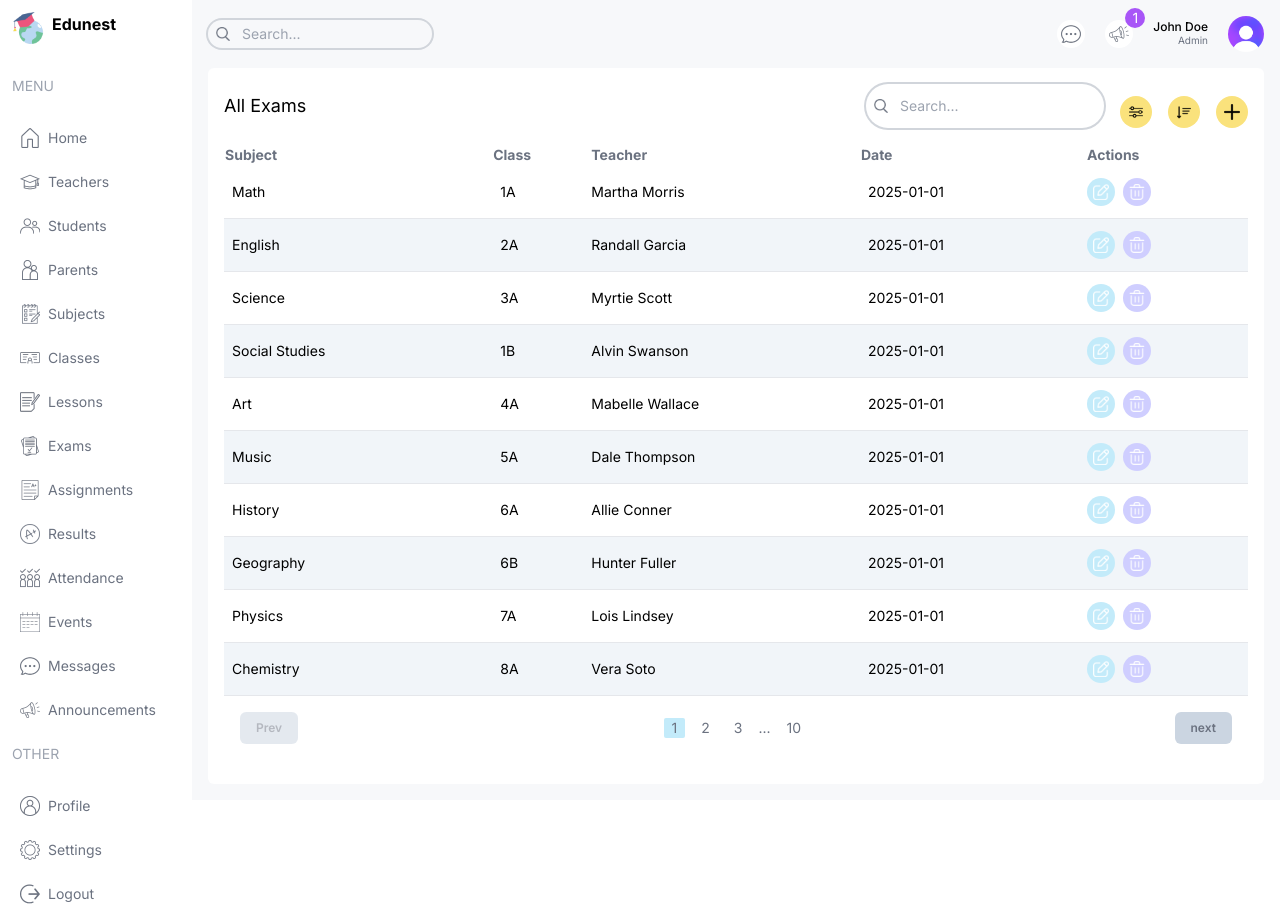
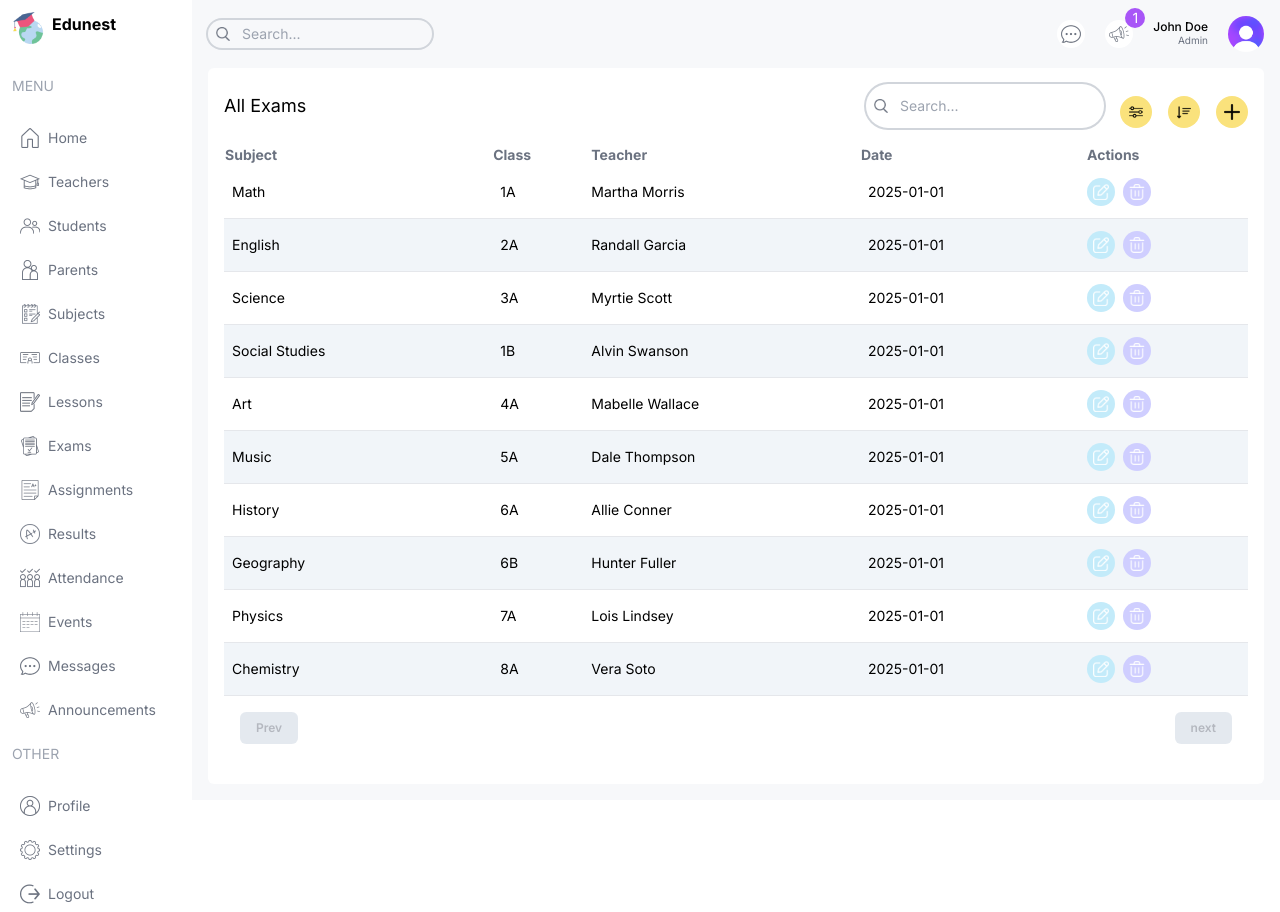
Before and after one commit to Sazzad-Hosen-Mahim/edunest, a Next.js app: page /list/exams in a window 1280 px wide. Built offline with nearby package versions, Linux system fonts and the light colour scheme.

Commit message:
teacher page pagination added

```diff
--- a/src/app/(dashboard)/list/teachers/page.tsx
+++ b/src/app/(dashboard)/list/teachers/page.tsx
@@ -4,6 +4,7 @@
 import TableSearch from "@/components/TableSearch"
 import { role, teachersData } from "@/lib/data"
 import prisma from "@/lib/prisma"
+import { ITEM_PER_PAGE } from "@/lib/settings"
 import { Class, Subject, Teacher } from "@prisma/client"
 import Image from "next/image"
 import Link from "next/link"
@@ -78,16 +79,33 @@
     </td>
   </tr>
 )
-const TeacherListPage = async () => {
+const TeacherListPage = async ({
+  searchParams,
+}: {
+  searchParams: { [key: string]: string | undefined }
+}) => {
 
-  const data = await prisma.teacher.findMany({
-    include: {
-      subjects: true,
-      classes: true
-    }
-  })
+  const { page, ...queryParams } = searchParams;
 
-  console.log(data)
+  const p = page ? parseInt(page) : 1;
+
+  const [data, count] = await prisma.$transaction([
+    prisma.teacher.findMany({
+      include: {
+        subjects: true,
+        classes: true
+      },
+      take: ITEM_PER_PAGE,
+      skip: ITEM_PER_PAGE * (p - 1)
+    }),
+    prisma.teacher.count()
+  ])
+
+
+
+
+
+  // console.log(data)
   return (
     <div className='bg-white p-4 rounded-md flex-1 m-4 mt-0'>
       {/* Top */}
@@ -116,7 +134,7 @@
         <Table columns={columns} renderRow={renderRow} data={data} />
       </div>
       {/* Pagination */}
-      <Pagination />
+      <Pagination page={p} count={count} />
     </div>
   )
 }
--- a/src/components/Pagination.tsx
+++ b/src/components/Pagination.tsx
@@ -1,15 +1,47 @@
-const Pagination = () => {
+"use client"
+
+import { ITEM_PER_PAGE } from "@/lib/settings"
+import { useRouter } from "next/navigation";
+
+const Pagination = ({ page, count }: { page: number; count: number }) => {
+
+  const router = useRouter();
+
+  const hasPrev = ITEM_PER_PAGE * (page - 1) > 0
+  const hasNext = ITEM_PER_PAGE * (page - 1) + ITEM_PER_PAGE < count
+
+  const changePage = (newPage: number) => {
+    const params = new URLSearchParams(window.location.search);
+    params.set("page", newPage.toString())
+    router.push(`${window.location.pathname}?${params}`)
+  }
   return (
     <div className='p-4 flex items-center justify-between text-gray-500'>
-      <button disabled className="py-2 px-4 rounded-md bg-slate-300 text-xs font-semibold disabled:opacity-50  disabled:cursor-not-allowed">Prev</button>
+      <button
+        disabled={!hasPrev}
+        className="py-2 px-4 rounded-md bg-slate-300 text-xs font-semibold disabled:opacity-50  disabled:cursor-not-allowed"
+        onClick={() => changePage(page - 1)}
+      >Prev</button>
       <div className="flex items-center gap-2 text-sm">
-        <button className="px-2 rounded-sm bg-edunestSky">1</button>
-        <button className="px-2 rounded-sm ">2</button>
-        <button className="px-2 rounded-sm ">3</button>
-        ...
-        <button className="px-2 rounded-sm ">10</button>
+        {Array.from(
+          { length: Math.ceil(count / ITEM_PER_PAGE) },
+          (_, index) => {
+            const pageIndex = index + 1;
+            return (
+              <button key={pageIndex}
+                className={`px-2 rounded-sm ${page === pageIndex ? "bg-edunestSky" : ""} `}
+                onClick={() => changePage(pageIndex)}
+              >
+                {pageIndex}
+              </button>
+            );
+          })}
       </div>
-      <button className="py-2 px-4 rounded-md bg-slate-300 text-xs font-semibold disabled:opacity-50  disabled:cursor-not-allowed">next</button>
+      <button
+        disabled={!hasNext}
+        className="py-2 px-4 rounded-md bg-slate-300 text-xs font-semibold disabled:opacity-50  disabled:cursor-not-allowed"
+        onClick={() => changePage(page + 1)}
+      >next</button>
     </div>
   )
 }
--- /dev/null
+++ b/src/lib/settings.ts
@@ -0,0 +1 @@
+export const ITEM_PER_PAGE = 5;
```
